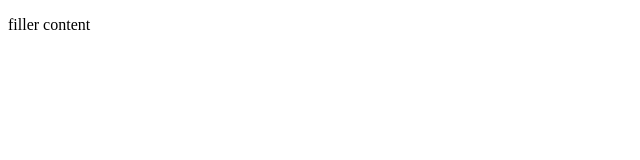
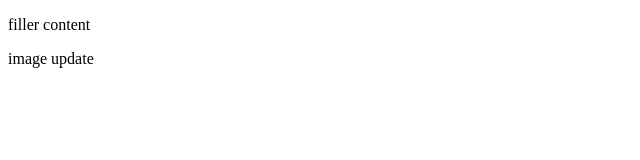
Before and after one commit to jonw38/test-portfolio, a plain HTML site: page index.html in a window 1280 px wide. Shown: the full height of the page, 0-640 px from the left. Drawn offline with Linux system fonts and the light colour scheme.

```diff
--- a/index.html
+++ b/index.html
@@ -6,5 +6,6 @@
 </head>
 <body>
 <p>filler content</p>
+<p> image update</p>
 </body>
 </html>
```
